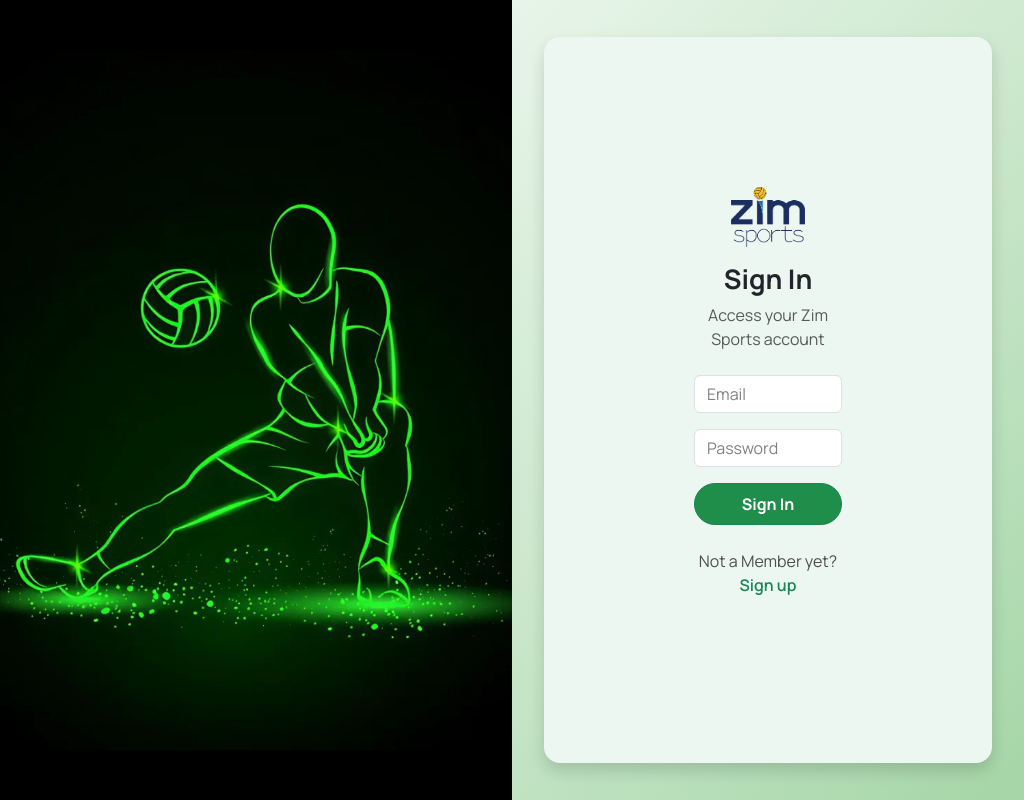
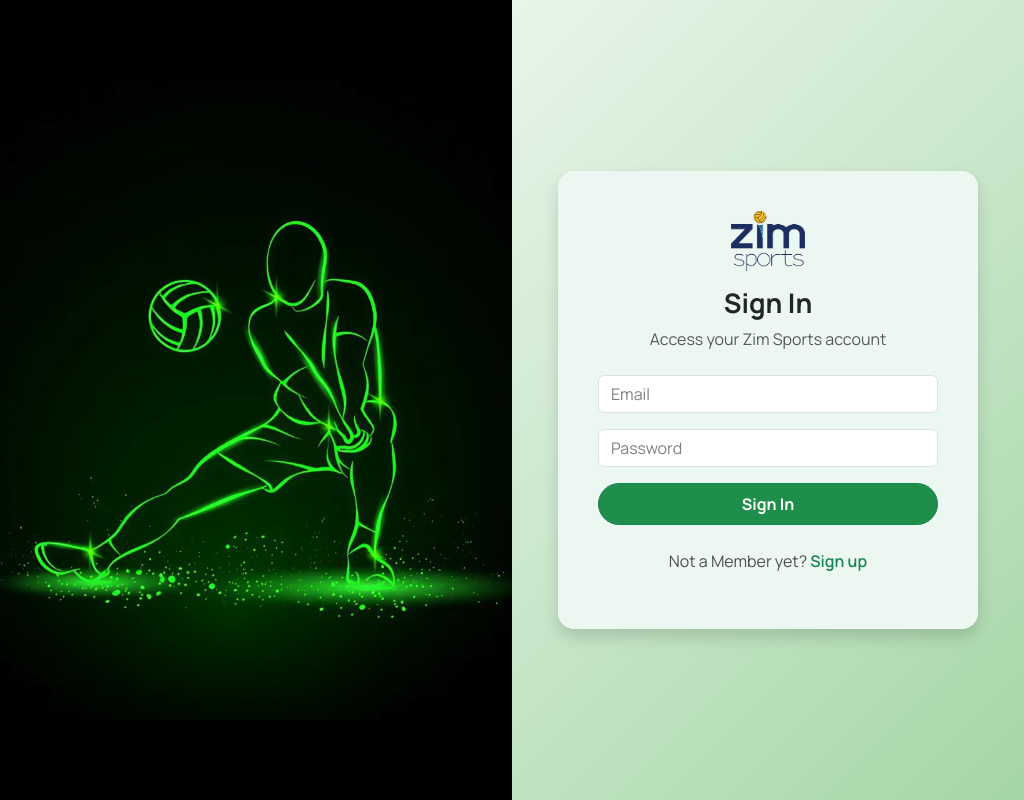
Before and after one commit to Zeeshanprojects/ZimSportsWebsite, a React (Vite) app in the folder zimsports/: page /login in a window 1024 px wide. Built offline with nearby package versions, Linux system fonts and the light colour scheme; the HTML template or start-up script is replaced by a standard one.

Commit message:
updated code

```diff
--- a/zimsports/src/Pages/Home.jsx
+++ b/zimsports/src/Pages/Home.jsx
@@ -63,7 +63,7 @@ export default function Home() {
             </div>
 
             {/* Image Section */}
-            <div className=" col-sm-12 col-md-12 col-lg-6 col-xl-6 position-relative text-center">
+           <div className="col-sm-12 col-md-12 col-lg-6 col-xl-6 position-relative text-center">
   {/* Banner Image */}
   <img
     src={Image.bannerright}
@@ -78,7 +78,7 @@ export default function Home() {
     onClick={() => {
       const iframe = document.getElementById("youtubePlayer");
       iframe.src =
-                    "https://www.youtube.com/embed/L_Z2721wfEU?autoplay=1";
+        "https://www.youtube.com/embed/L_Z2721wfEU?autoplay=1&modestbranding=1&controls=0&showinfo=0&rel=0&fs=0";
     }}
   >
     <div className="play-button-bg">
@@ -96,11 +96,8 @@ export default function Home() {
   >
     <div className="modal-dialog modal-dialog-centered modal-lg">
       <div className="modal-content bg-dark">
-                    <div className="modal-header border-0">
-                      <h5
-                        className="modal-title text-white"
-                        id="videoModalLabel"
-                      >
+        {/* <div className="modal-header border-0">
+          <h5 className="modal-title text-white" id="videoModalLabel">
             Watch Match Live
           </h5>
           <button
@@ -108,8 +105,12 @@ export default function Home() {
             className="btn-close btn-close-white"
             data-bs-dismiss="modal"
             aria-label="Close"
+            onClick={() => {
+              const iframe = document.getElementById("youtubePlayer");
+              iframe.src = "";
+            }}
           ></button>
-                    </div>
+        </div> */}
         <div className="modal-body p-0">
           <div className="ratio ratio-16x9">
             <iframe
@@ -126,13 +127,14 @@ export default function Home() {
     </div>
   </div>
 </div>
+
           </div>
         </div>
       </div>
 
      <div className="watch-live-btn text-center">
   <Link to="/zimlive">
-    <button type="button" className="btn btn-lg fw-bold">
+    <button type="button" className="btn btn-lg fw-bold mb-4">
       <MonitorPlay size={22} className="me-2" /> GO TO ZIM TV
     </button>
   </Link>
--- a/zimsports/src/Pages/Login.jsx
+++ b/zimsports/src/Pages/Login.jsx
@@ -8,16 +8,13 @@ export default function Login() {
     <div className="container-fluid login-wrapper">
       <div className="row min-vh-100">
         {/* Left Side Image */}
-        <div className=" col-lg-6 col-md-12 col-sm-12 signup-left d-flex flex-column align-items-center justify-content-center text-center  ">
+        <div className="col-lg-6 col-md-12 col-sm-12 signup-left d-flex flex-column align-items-center justify-content-center text-center">
           <img src={Image.accountpage} alt="image" className="position" />
         </div>
 
         {/* Right Side Form */}
-        <div className="col-lg-6 col-md-12 col-sm-12 login-right d-flex align-items-center justify-content-center ">
-          <div
-            className="login-box shadow p-4 rounded-4 bg-white w-100 p-5"
-            style={{ maxWidth: "500px" }}
-          >
+        <div className="col-lg-6 col-md-12 col-sm-12 login-right d-flex align-items-center justify-content-center">
+          <div className="login-box shadow p-4 rounded-4 bg-white w-100">
             <div className="loginpage-logo-container">
               <Link to="/">
                 <img
--- a/zimsports/src/assets/CSS/Login.css
+++ b/zimsports/src/assets/CSS/Login.css
@@ -4,54 +4,72 @@
 }
 
 /* Left side */
-.login-left {
-  background-color: #1F8E4B; /* Green background */
+.signup-left {
+  background-color: #1F8E4B;
   color: #fff;
   text-align: center;
   padding: 2rem;
 }
 
-a{
+a {
   text-decoration: none !important;
 }
+
 /* Right side */
 .login-right {
- background: linear-gradient(135deg, #e8f5e9, #c8e6c9, #a5d6a7);
+  background: linear-gradient(135deg, #e8f5e9, #c8e6c9, #a5d6a7);
   padding: 2rem;
-
 }
 
 /* Box */
 .login-box {
   width: 100%;
-  max-width: 00px;
-
+  max-width: 480px;
   border-radius: 20px;
-  padding: 150px !important;
+  padding: 50px !important;
   background: #edf7f1 !important;
 }
 
-/* Logo */
+/* Center logo */
 .loginpage-logo-container {
   display: flex;
   justify-content: center;
   margin-bottom: 1rem;
-
 }
 
-/* Input placeholder */
+/* Placeholder style */
 form input::placeholder {
   color: gray !important;
 }
-@media (min-width:1024px) and (max-width:1299px) {
-  .position{
-    margin-right: 50px !important;
+
+/* ✅ Fix: prevent scroll on medium desktop (1024–1199px) */
+@media (min-width: 1024px) and (max-width: 1199px) {
+  .login-wrapper {
+    height: 100vh;
+  }
+
+  .signup-left img.position {
+    width: 90%;
+    height: auto;
+    max-height: 80vh;
+    object-fit: contain;
+  }
+
+  .login-box {
+    padding: 40px !important;
+    max-width: 420px;
   }
 }
-@media (min-width:375px) and (max-width:576px) {
-  .position{
-    height: 500px !important;
-    width: 500px !important;
-        margin-right: 30px !important;
+
+/* ✅ Responsive image fix for small devices */
+@media (max-width: 576px) {
+  .signup-left img.position {
+    width: 100%;
+    height: auto;
+    max-width: 400px;
+  }
+
+  .login-box {
+    padding: 30px !important;
   }
 }
```
Also changed, not shown: zimsports/src/Components/Preloader.jsx (deleted, +0 -15 lines). Lines whose indentation alone changed are shown as unchanged.
